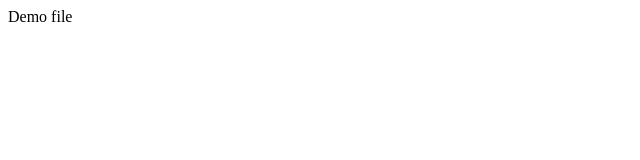
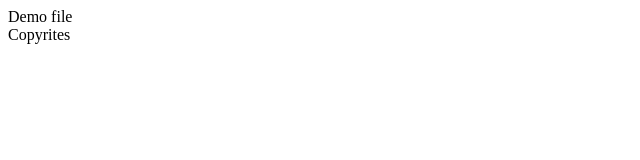
Before and after one commit to 547sereja/demo, a plain HTML site: page index.html in a window 1280 px wide. Shown: the full height of the page, 0-640 px from the left. Drawn offline with Linux system fonts and the light colour scheme.

Commit message:
Copyrites

```diff
--- a/index.html
+++ b/index.html
@@ -7,5 +7,6 @@
 </head>
 <body>
     Demo file
+    <footer>Copyrites</footer>
 </body>
 </html>
```
